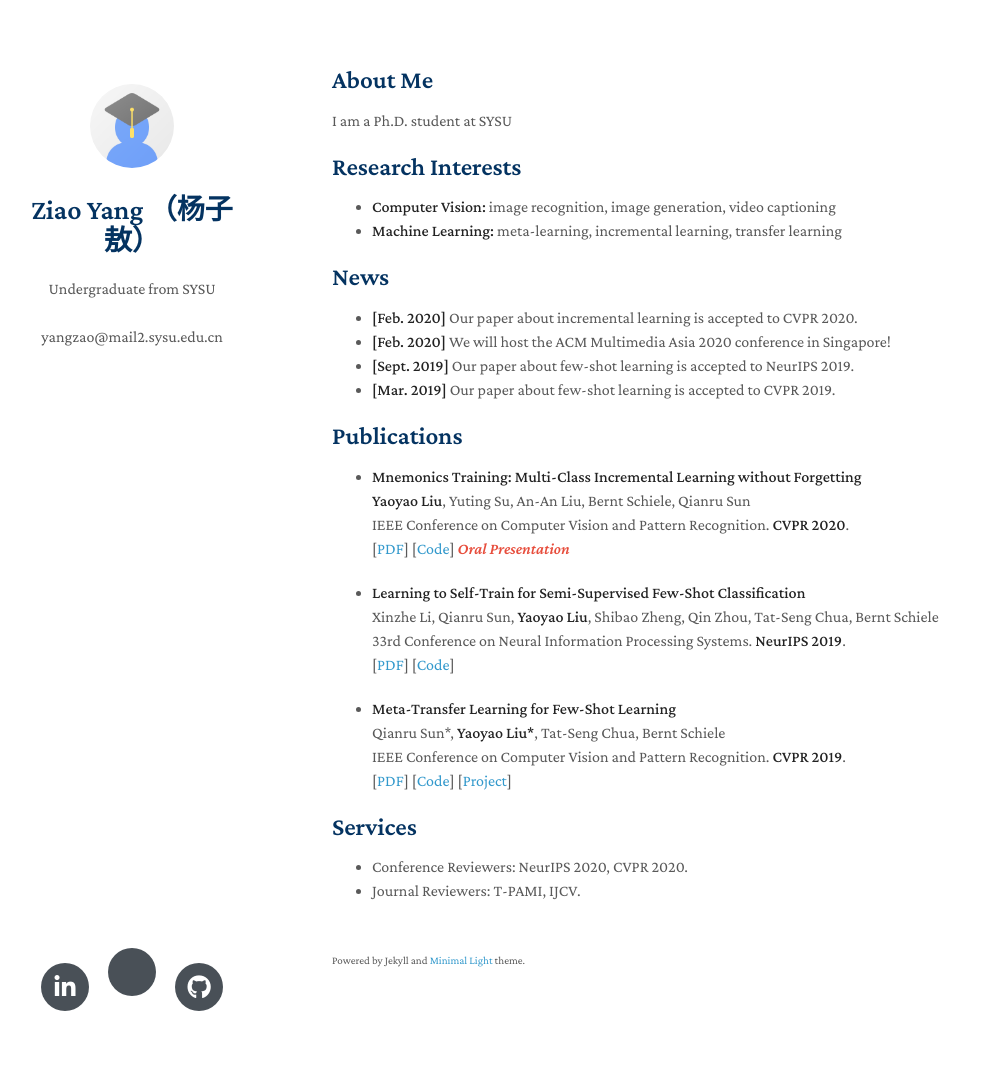
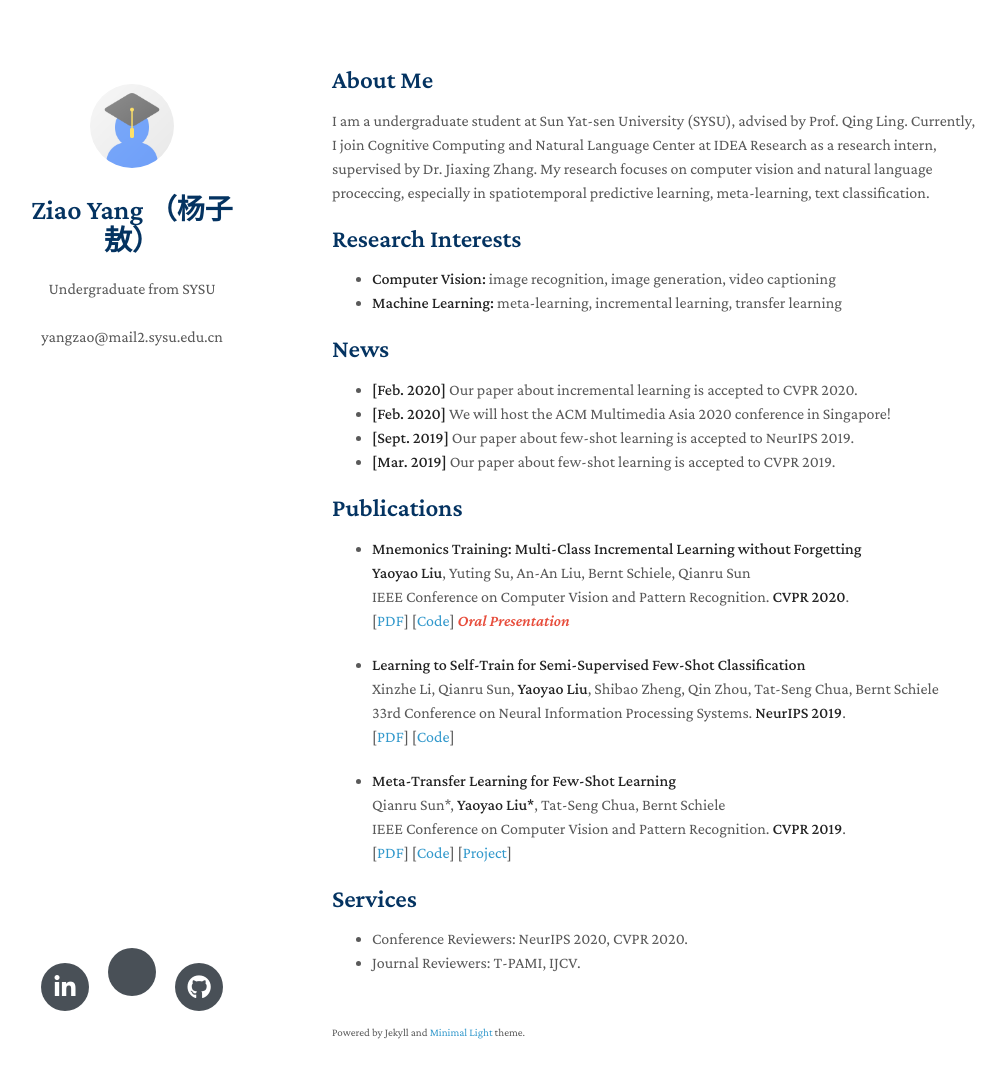
Before and after one commit to yangziao56/homepage, a Jekyll site: the page built from index.md, in a window 1280 px wide and 1113 px high. Shown: the top 1078 px of the window, without its empty margins (138-1144 px from the left). Built offline with Jekyll 4.4.1, drawn with Linux system fonts in a browser that asks for light colours; nearby versions of some CDN libraries; a style sheet for code colours, icons or effects is not loaded; our own code applies the rules of GitHub Pages for plain Markdown files.

Commit message:
Update index.md
Signed-off-by: Ziao Yang <70676524+yangguobei@users.noreply.github.com>

```diff
--- a/index.md
+++ b/index.md
@@ -4,7 +4,8 @@ layout: homepage
 
 ## About Me
 
-I am a Ph.D. student at SYSU
+I am a undergraduate student at Sun Yat-sen University (SYSU), advised by Prof. Qing Ling. Currently, I join Cognitive Computing and Natural Language Center at IDEA Research as a research intern, supervised by Dr. Jiaxing Zhang.
+My research focuses on computer vision and natural language proceccing, especially in spatiotemporal predictive learning, meta-learning, text classification.
 
 ## Research Interests
 
```
